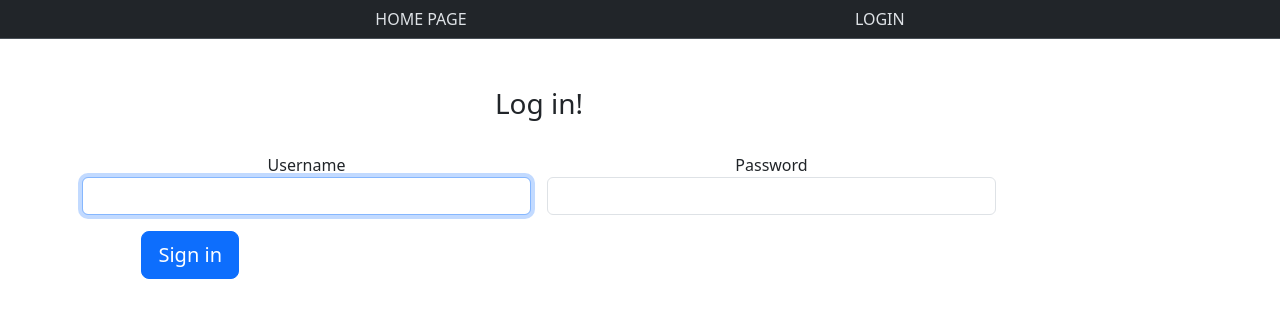
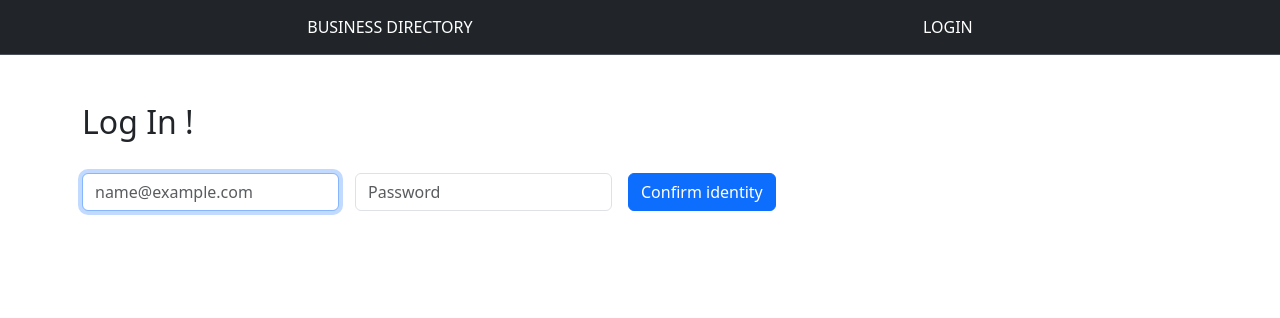
Before and after one commit to MehdiLmn/AnnuaireEntrepriseSF, a Symfony app: template templates/security/login.html.twig in a window 1280 px wide. Shown: the top 318 px of the page. Run offline with Twig, Linux system fonts and the light colour scheme; the template is opened without the code that fills it, so the values that code supplies are empty; some libraries are stand-ins or nearby versions.

Commit message:
version2

```diff
--- a/src/Controller/ConnectionController.php
+++ b/src/Controller/ConnectionController.php
@@ -11,11 +11,11 @@ class ConnectionController extends AbstractController
 {
     public function __construct(private UserRepository $userRepository) {
     }
-    #[Route('/employes', name: 'app_connection')]
+    #[Route('/connection', name: 'app_trombinoscope')]
     public function index(): Response
     {
         $users = $this->userRepository->findAll();
-        return $this->render('connection/index.html.twig', [
+        return $this->render('trombinoscope/index.html.twig', [
             'users' => $users,
         ]);
     }
--- a/templates/base.html.twig
+++ b/templates/base.html.twig
@@ -10,7 +10,7 @@
 		<link href="https://cdn.jsdelivr.net/npm/bootstrap@5.3.2/dist/css/bootstrap.min.css" rel="stylesheet" integrity="sha384-T3c6CoIi6uLrA9TneNEoa7RxnatzjcDSCmG1MXxSR1GAsXEV/Dwwykc2MPK8M2HN" crossorigin="anonymous"> {% block stylesheets %}{% endblock %}{% block javascripts %}{% endblock %}
 		</head>
 		<body>
-			{{ include('parts/navbar.html.twig') }}
+			{{ include('layout/navbar.html.twig') }}
 
 			{% block body %}{% endblock %}
 		</body>
--- /dev/null
+++ b/templates/layout/navbar.html.twig
@@ -0,0 +1,18 @@
+
+<div class="navbar bg-dark border-bottom border-body" data-bs-theme="dark">
+
+<div class="container d-flex justify-content-around">
+
+	<a class="btn btn-dark" href="#">BUSINESS DIRECTORY</a>
+	{% if app.user %}
+		<a class="btn btn-dark" href="{{ path("app_logout") }}">LOGOUT</a>
+	{% else %}
+		<a class="btn btn-dark" href="{{ path("app_login") }}">LOGIN</a>
+
+	{% endif %}
+
+	{%  if is_granted("ROLE_ADMIN") %}
+		<a class="btn btn-dark" href="{{ path("app_user_index") }}">ADMIN</a>
+	{% endif %}
+</div>
+</div>
--- a/templates/parts/navbar.html.twig
+++ /dev/null
@@ -1,14 +0,0 @@
-<div class="d-flex justify-content-evenly bg-dark border-bottom border-body mb-5" data-bs-theme="dark">
-
-	<a class="btn" href="{{ path("app_connection") }}">HOME PAGE</a>
-	{% if app.user %}
-		<a class="btn" href="{{ path("app_logout") }}">LOGOUT</a>
-	{% else %}
-		<a class="btn" href="{{ path("app_login") }}">LOGIN</a>
-
-	{% endif %}
-
-	{%  if is_granted("ROLE_ADMIN") %}
-		<a class="btn" href="{{ path("app_admin") }}">ADMIN</a>
-	{% endif %}
-</div>
--- a/templates/security/login.html.twig
+++ b/templates/security/login.html.twig
@@ -1,11 +1,11 @@
 {% extends 'base.html.twig' %}
 
-{% block title %}Log in!
+{% block title %}Log In !
 {% endblock %}
 
 {% block body %}
-	<form class="container text-center mt-5" method="post">
-		<div class="row g-3 col-10 mb-3">
+	<form class="container mt-5" method="post">
+		<div class="row g-3">
 			{% if error %}
 				<div class="alert alert-danger">{{ error.messageKey|trans(error.messageData, 'security') }}</div>
 			{% endif %}
@@ -13,28 +13,24 @@
 			{% if app.user %}
 				<div class="mb-3">
 					You are logged in as
-					{{ app.user.userIdentifier }},
-					<a href="{{ path('app_logout') }}">Logout</a>
+					{{ app.user.userIdentifier }}.
 				</div>
 			{% endif %}
 
-			<h1 class="h3 mb-3 font-weight-normal">{{ block("title") }}</h1>
+			<h1 class="h2 mb-3 font-weight-normal">{{ block("title") }}</h1>
 
-			<div class="col-md-6">
-				<label for="inputUsername">Username</label>
-				<input type="text" value="{{ last_username }}" name="username" id="inputUsername" class="form-control" autocomplete="username" required autofocus>
+			<div class="col-auto">
+				<input type="email" value="{{ last_username }}" class="form-control" id="inputEmail" name="email" placeholder="name@example.com" autocomplete="username" required autofocus>
 			</div>
-			<div class="col-md-6">
-				<label for="inputPassword">Password</label>
-				<input type="password" name="password" id="inputPassword" class="form-control" autocomplete="current-password" required>
+
+			<div class="col-auto">
+				<input type="password" class="form-control" id="inputPassword" placeholder="Password" name="password" autocomplete="current-password" required>
 			</div>
 
 			<input type="hidden" name="_csrf_token" value="{{ csrf_token('authenticate') }}">
 
-			<div class="col-md-3">
-				<button class="btn btn-lg btn-primary" type="submit">
-					Sign in
-				</button>
+			<div class="col-auto">
+				<button type="submit" class="btn btn-primary">Confirm identity</button>
 			</div>
 		</div>
 	</form>
--- a/templates/connection/index.html.twig
+++ b/templates/trombinoscope/index.html.twig
@@ -1,6 +1,6 @@
 {% extends 'base.html.twig' %}
 
-{% block title %}Hello ConnectionController!{% endblock %}
+{% block title %}Trombinoscope{% endblock %}
 
 {% block body %}
 {% for user in users %}
@@ -12,8 +12,6 @@
         {% for contractType in user.contractType %}
         <p>{{contractType.name}}</p>
         {% endfor %}
-		<p class="card-text">Some quick example text to build on the card title and make up the bulk of the card's content.</p>
-		<a href="#" class="btn btn-primary">Go somewhere</a>
 	</div>
 </div>
 
```
Also changed, not shown: src/Controller/Admin/DashboardController.php (added, +46 -0 lines), src/Controller/Admin/UserCrudController.php (added, +25 -0 lines), src/Form/UserType.php (+42 -10 lines), src/Security/ConnectionAuthenticator.php (+9 -4 lines), templates/user/index.html.twig (+15 -11 lines).
